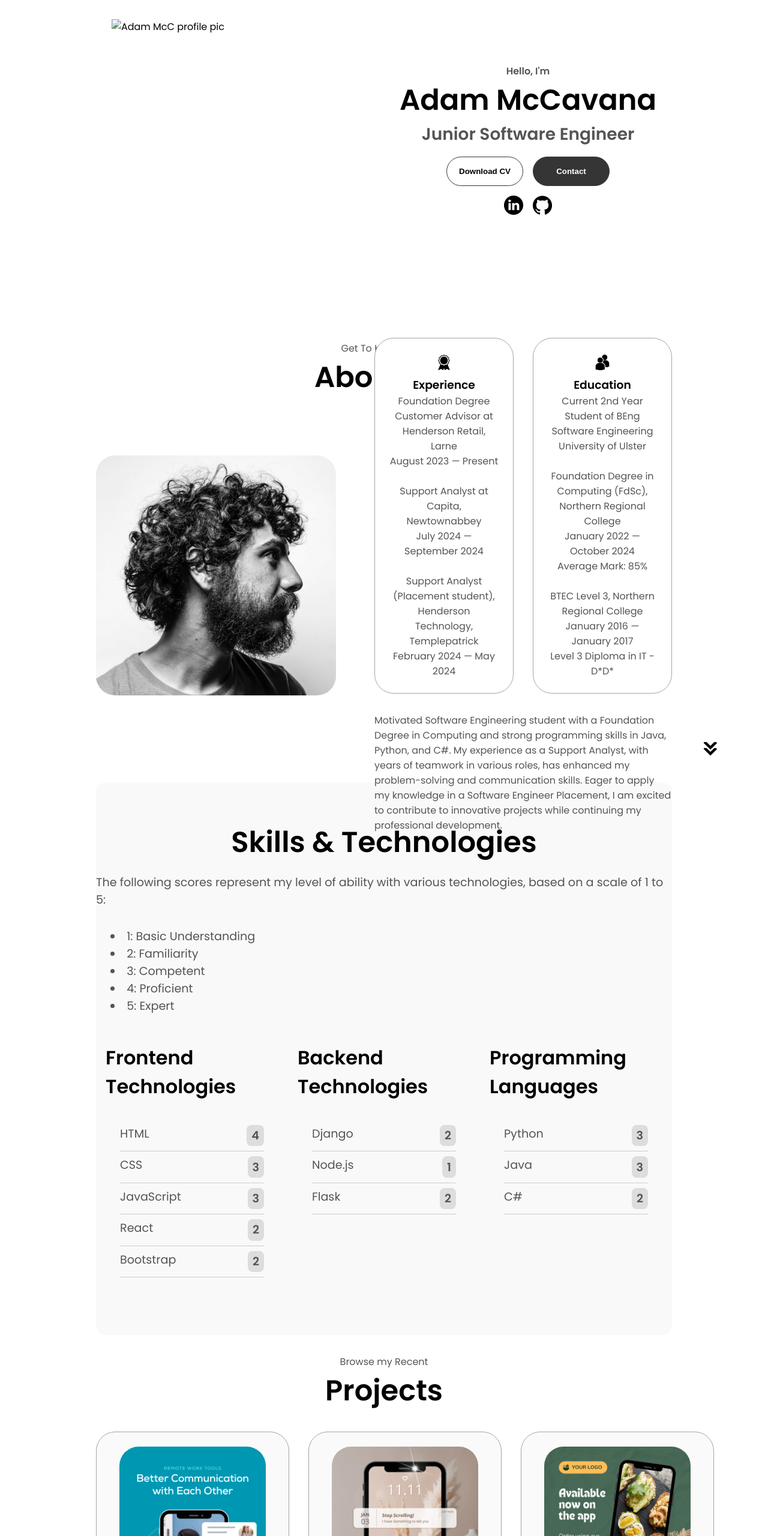
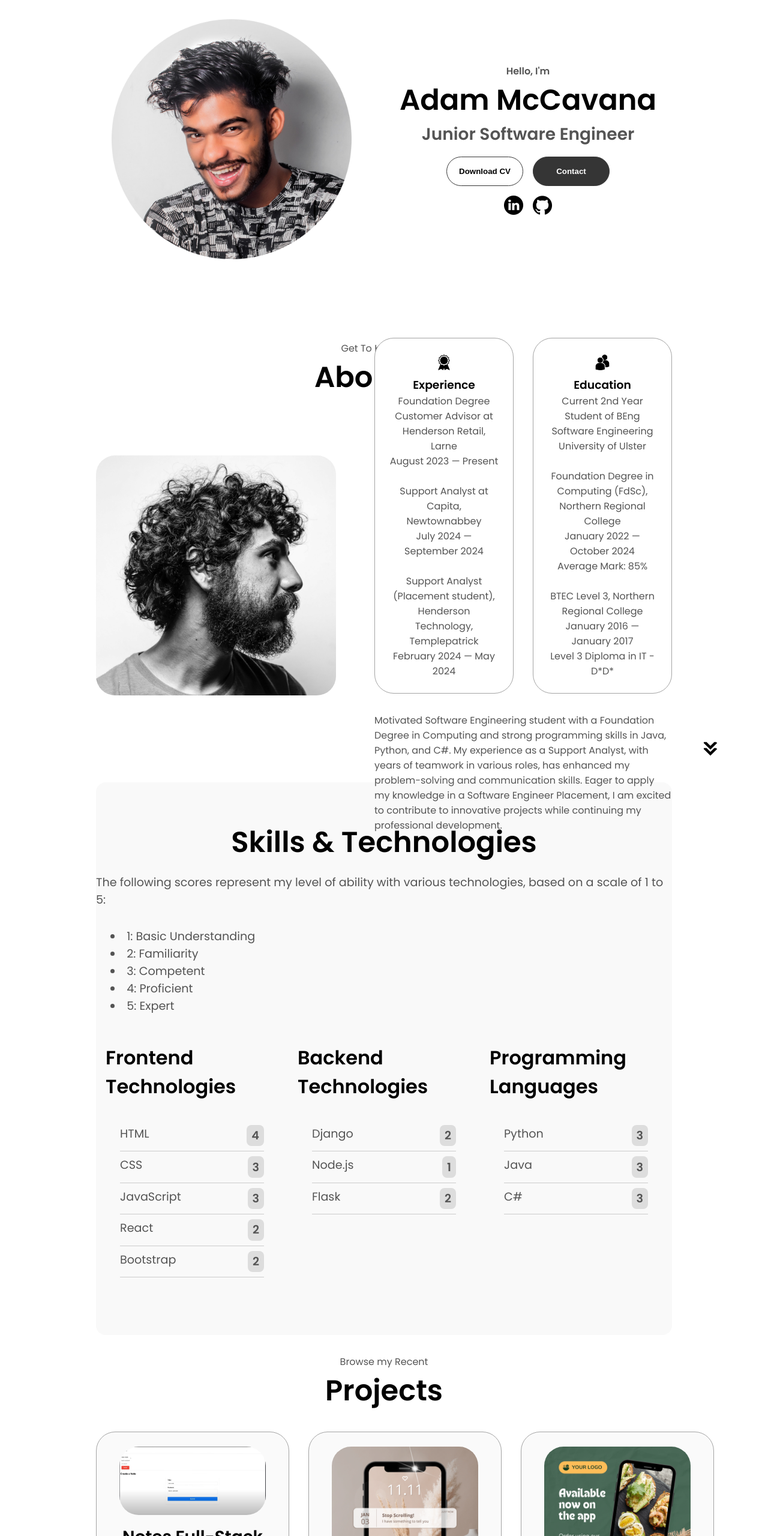
Before and after one commit to AdamM1223/html-css-portfolio, a plain HTML site: page index.html in a window 1280 px wide. Shown: the part 240-2800 px from the top of the page at 60% size. Drawn offline with Linux system fonts and the light colour scheme.

Commit message:
Updated some details surrounding the Projects section.

```diff
--- a/index.html
+++ b/index.html
@@ -38,7 +38,7 @@
     </nav>
     <section id="profile">
         <div class="section_pic-container">
-            <img src="" alt="Adam McC profile pic">
+            <img src="./assets/profile-pic-2.png" alt="Adam McC profile pic">
         </div>
         <div class="section_text">
             <p class="section_text_p1">Hello, I'm</p>
@@ -173,7 +173,7 @@
                     </li>
                     <li>
                         <span>C#</span>
-                        <span class="skill-level">2</span>
+                        <span class="skill-level">3</span>
                     </li>
                 </ul>
             </div>
@@ -261,12 +261,12 @@
             <div class="about-containers">
             <div class="details-container color-container">
                 <div class="article-container">
-                    <img src="./assets/project-1.png" alt="Project 1" class="project-img">
+                    <img src="./assets/Screenshot.PNG" alt="Project 1" class="project-img">
                 </div>
                 <h2 class="experience-sub-title project-title">Notes Full-Stack Web App</h2>
                 <div class="btn-container">
-                    <button class="btn btn-color-2 project-btn" onclick="location.href='https://www.github.com'">GitHub</button>
-                    <button class="btn btn-color-2 project-btn" onclick="location.href='https://www.github.com'">Project Overview</button>
+                    <button class="btn btn-color-2 project-btn" onclick="location.href='https://github.com/AdamM1223/Django-React-Full-Stack'">GitHub</button>
+                    <button class="btn btn-color-2 project-btn" onclick="location.href='https://github.com/AdamM1223/Django-React-Full-Stack/blob/main/readme.txt'">Project Overview</button>
                 </div>
             </div>
             <div class="details-container color-container">
```
Also changed, not shown: assets/Screenshot.PNG (added), assets/UlsterPic.jpg (added).
